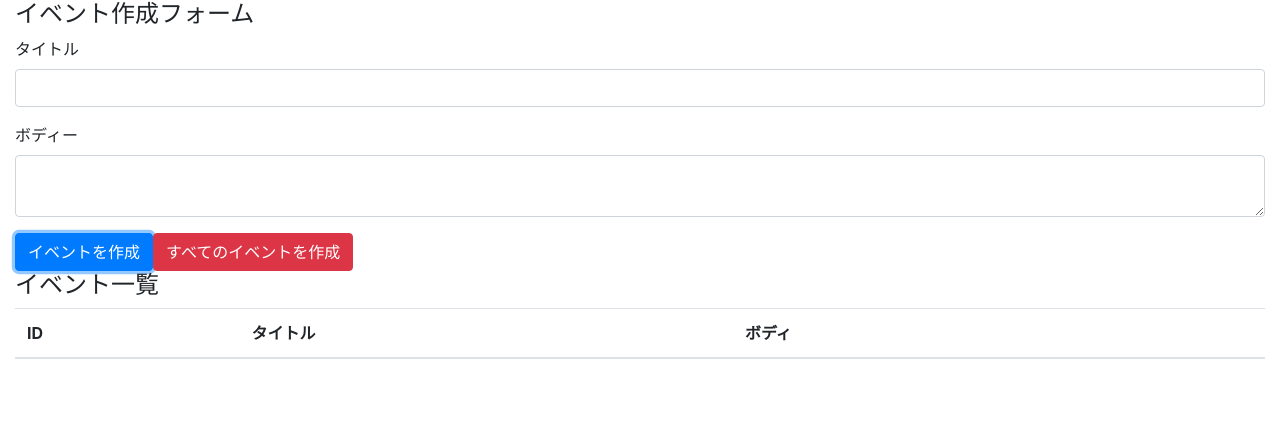
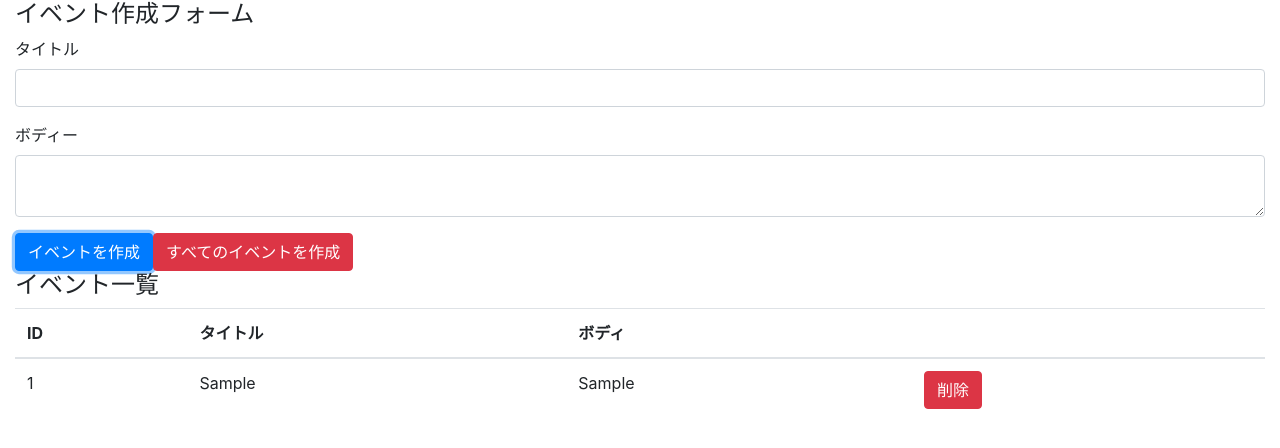
Before and after one commit to Yosshii001/react-hooks-101, a React (Create React App) app: page / in a window 1280 px wide. Both pictures are taken after typing "Sample", "Sample" into the empty fields and a click on the button "イベントを作成". Shown: the top 448 px of the page. Built offline with nearby package versions, Linux system fonts and the light colour scheme.

Commit message:
implement delete button display-event

```diff
--- a/src/components/App.js
+++ b/src/components/App.js
@@ -3,6 +3,7 @@ import React, { useReducer, useState } from 'react'
 import 'bootstrap/dist/css/bootstrap.min.css'
 
 import reducer from '../reducers'
+import Event from './Event'
 
 const App = () => {
 
@@ -26,6 +27,16 @@ const App = () => {
     setBody('')
   }
 
+  const deleteAllEvents = e => {
+    e.preventDefault()
+
+    const action = {
+      type: 'DELETE_ALL_EVENTS'
+    }
+
+    dispatch(action)
+  }
+
   return (
     <div className="container-fluid">
       <form>
@@ -44,8 +55,16 @@ const App = () => {
           value={body}
           onChange={e => setBody(e.target.value)}/>
         </div>
-        <button className="btn btn-primary" onClick={addEvent}>イベントを作成</button>
-        <button className="btn btn-danger">すべてのイベントを作成</button>
+        <button
+          className="btn btn-primary"
+          onClick={addEvent}>
+          イベントを作成
+        </button>
+        <button
+          className="btn btn-danger"
+          onClick={deleteAllEvents}>
+          すべてのイベントを作成
+        </button>
       </form>
 
       <h4>イベント一覧</h4>
@@ -59,7 +78,11 @@ const App = () => {
           </tr>
         </thead>
         <tbody>
-
+        {
+          state.map(
+            event => (<Event dispatch={dispatch} event={event} />)
+          )
+        }
         </tbody>
       </table>
     </div>
--- /dev/null
+++ b/src/components/Event.js
@@ -0,0 +1,29 @@
+import React from 'react'
+
+const Event = ({dispatch, event}) => {
+  const handleClickDeleteButton = id => {
+    const action = {
+      type: 'DELETE_EVENT',
+      id: id
+    }
+    dispatch(action)
+  }
+
+  return  (
+    <tr>
+      <td>{event.id}</td>
+      <td>{event.title}</td>
+      <td>{event.body}</td>
+      <td>
+        <button
+        onClick={() => handleClickDeleteButton(event.id)}
+        className="btn btn-danger">
+          削除
+        </button>
+      </td>
+    </tr>
+  )
+}
+
+
+export default Event
--- a/src/reducers/index.js
+++ b/src/reducers/index.js
@@ -1,11 +1,12 @@
 const events = (state = [], action) => {
   switch(action.type) {
     case 'CREATE_EVENT':
-      const id = (state.length == 0) ? 1 : state.reduce((a, b) => Math.max(a.id, b.id)) + 1
+      const id = (state.length === 0) ? 1 : state.reduce((a, b) => (a.id > b.id)? a : b).id + 1
       const event = { id: id, title: action.title, body: action.body }
       return [...state, event]
     case 'DELETE_EVENT':
-      return state
+      const createdState = state.filter(item => item.id !== action.id)
+      return createdState
     case 'DELETE_ALL_EVENTS':
       return []
     default:
```
